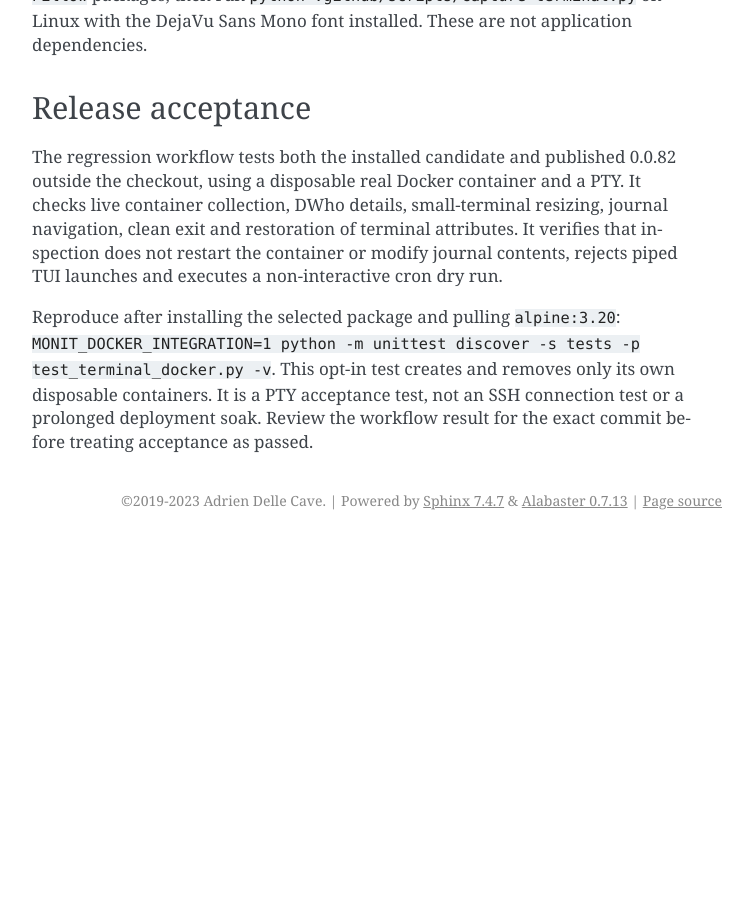
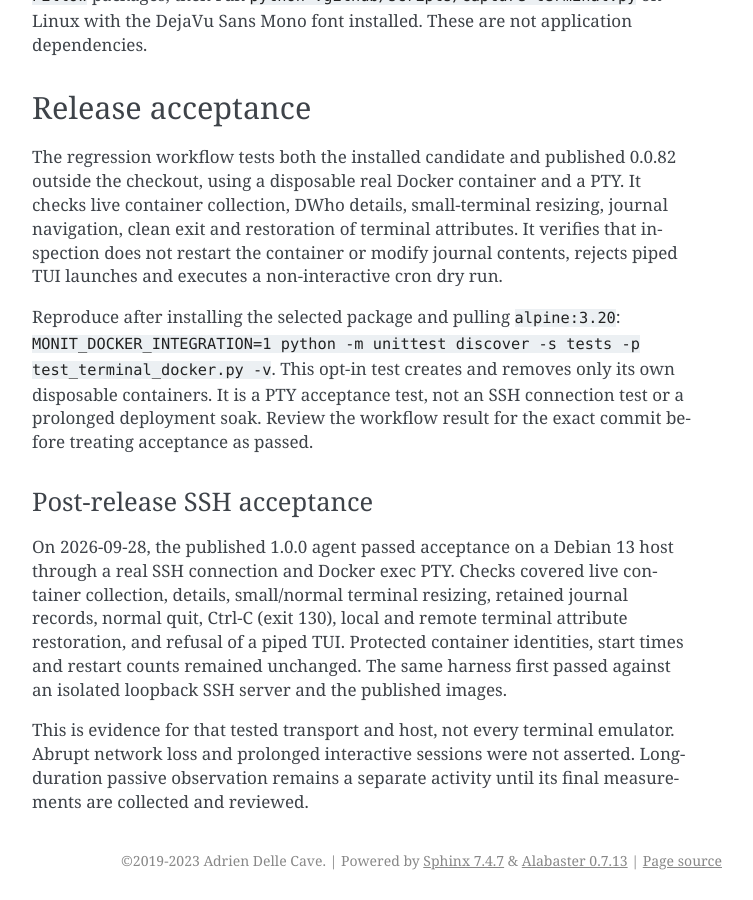
Before and after one commit to decryptus/monit-docker, a Sphinx documentation site: the page built from docs/terminal.md, in a window 1280 px wide and 900 px high, scrolled down 2469 px. Shown: the whole window, without its empty margins (388-1141 px from the left). Built offline with Sphinx 7.4.7, drawn with Linux system fonts in a browser that asks for light colours; before the commit the page ends 3009 px from its top, so only the background shows below that; some of the changed text lies outside the part shown.

Commit message:
docs: record post-release SSH terminal acceptance and retain observation limits

````diff
--- a/docs/terminal.md
+++ b/docs/terminal.md
@@ -2,8 +2,9 @@
 
 The explicit `monit-docker tui` command provides a local curses view over the
 same collection engine as `stats`. It does not require a running HTTP server.
-Introduced in 0.0.82. Real Docker/PTY acceptance is automated; SSH acceptance and prolonged observation
-remain open field-validation work; see the [1.0.0 limits](release-1.0.0.md).
+Introduced in 0.0.82. Real Docker/PTY acceptance is automated; post-release SSH
+acceptance of 1.0.0 passed on 2026-09-28 as detailed below. Prolonged observation
+remains open; see the [1.0.0 limits](release-1.0.0.md).
 
 ```sh
 monit-docker tui
@@ -54,8 +55,8 @@ at the next normal refresh. Use `audit-export` for complete history.
 
 The first version has no actions, configuration editor, history pagination or
 rule editing. Those are outside this read-only milestone. SSH acceptance and
-prolonged field observation remain separate from automated PTY tests and are
-not certified by the 1.0 version number.
+prolonged field observation require their own evidence; neither follows from
+the 1.0 version number.
 
 ## Screenshots
 
@@ -86,3 +87,18 @@ Reproduce after installing the selected package and pulling `alpine:3.20`:
 This opt-in test creates and removes only its own disposable containers. It is a
 PTY acceptance test, not an SSH connection test or a prolonged deployment soak.
 Review the workflow result for the exact commit before treating acceptance as passed.
+
+### Post-release SSH acceptance
+
+On 2026-09-28, the published 1.0.0 agent passed acceptance on a Debian 13 host
+through a real SSH connection and Docker exec PTY. Checks covered live container
+collection, details, small/normal terminal resizing, retained journal records,
+normal quit, Ctrl-C (exit 130), local and remote terminal attribute restoration,
+and refusal of a piped TUI. Protected container identities, start times and restart
+counts remained unchanged. The same harness first passed against an isolated
+loopback SSH server and the published images.
+
+This is evidence for that tested transport and host, not every terminal emulator.
+Abrupt network loss and prolonged interactive sessions were not asserted.
+Long-duration passive observation remains a separate activity until its final
+measurements are collected and reviewed.
````
Also changed, not shown: docs/release-1.0.0.md (+4 -2 lines), docs/roadmap.md (+9 -4 lines).
